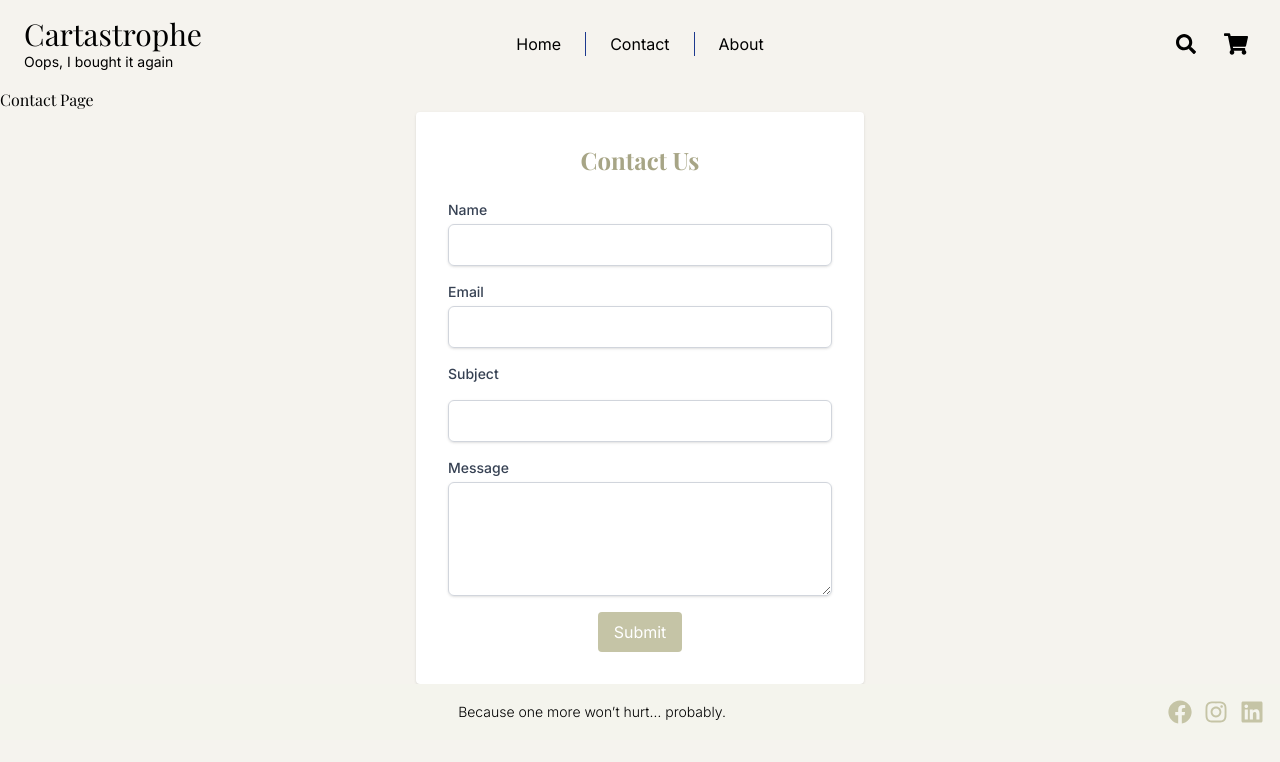
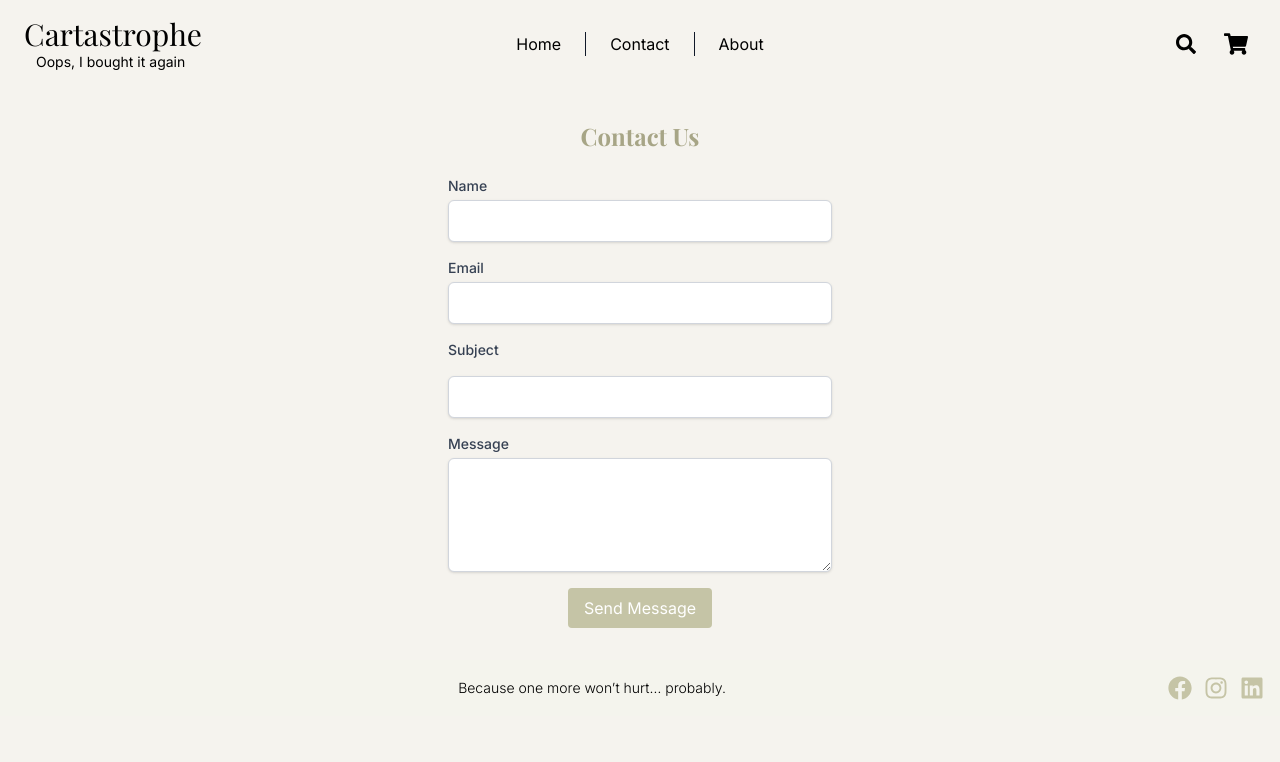
Before and after one commit to Andlie94/Cartastrophe-JSFW, a Next.js app: page /contact in a window 1280 px wide. Shown: the top 762 px of the page. Built offline with nearby package versions, Linux system fonts and the light colour scheme.

Commit message:
fix header

```diff
--- a/app/contact/page.tsx
+++ b/app/contact/page.tsx
@@ -5,7 +5,6 @@ import { ContactFields } from "@/components/inputform";
 export default function Contact() {
   return (
     <div>
-      <h1>Contact Page</h1>
       <ContactFields />
     </div>
   );
--- a/components/header.tsx
+++ b/components/header.tsx
@@ -76,15 +76,15 @@ export default function Header() {
           <div className="flex-1 justify-self-start">
             <Link href="/" className="block leading-tight">
               <h1 className="text-2xl md:text-3xl">Cartastrophe</h1>
-              <p className="text-xs md:text-sm">Oops, I bought it again</p>
+              <p className="text-xs md:text-sm ml-1.5 md:ml-3">Oops, I bought it again</p>
             </Link>
           </div>
 
           <nav className="hidden md:flex items-center gap-6 justify-self-center">
             <Link href="/" className="hover:underline">Home</Link>
-            <span className="w-px h-6 bg-blue-900" />
+            <span className="w-px h-6 bg-gray-900" />
             <Link href="/contact" className="hover:underline">Contact</Link>
-            <span className="w-px h-6 bg-blue-900" />
+            <span className="w-px h-6 bg-gray-900" />
             <Link href="/about" className="hover:underline">About</Link>
           </nav>
 
--- a/components/inputform.tsx
+++ b/components/inputform.tsx
@@ -25,7 +25,7 @@ export function ContactFields() {
   };
 
   return (
-    <div className="max-w-md mx-auto bg-white p-8 rounded shadow">
+    <div className="max-w-md mx-auto p-8 rounded">
       <h2 className="text-2xl font-bold mb-6 text-center">Contact Us</h2>
       <form onSubmit={handleSubmit} className="space-y-4">
         <div>
@@ -33,7 +33,7 @@ export function ContactFields() {
             htmlFor="name"
             className="block text-sm font-medium text-gray-700"
           >
-            Name
+            <p>Name</p>
           </label>
           <input
             type="text"
@@ -43,7 +43,7 @@ export function ContactFields() {
             required
             value={name}
             onChange={(e) => setName(e.target.value)}
-            className="mt-1 block w-full border border-gray-300 rounded-md shadow-sm p-2 focus:ring-[#C5C4A6] focus:border-[#C5C4A6]"
+            className="mt-1 block w-full border border-gray-300 rounded-md shadow-sm p-2 focus:ring-[#ffffff] focus:border-[#C5C4A6] bg-white"
           />
         </div>
 
@@ -52,7 +52,7 @@ export function ContactFields() {
             htmlFor="email"
             className="block text-sm font-medium text-gray-700"
           >
-            Email
+          <p>Email</p>
           </label>
           <input
             type="email"
@@ -61,14 +61,14 @@ export function ContactFields() {
             required
             value={email}
             onChange={(e) => setEmail(e.target.value)}
-            className="mt-1 block w-full border border-gray-300 rounded-md shadow-sm p-2 focus:ring-[#C5C4A6] focus:border-[#C5C4A6]"
+            className="mt-1 block w-full border border-gray-300 rounded-md shadow-sm p-2 focus:ring-[#C5C4A6] focus:border-[#C5C4A6] bg-white"
           />
         </div>
         <label
           htmlFor="subject"
           className="block text-sm font-medium text-gray-700"
         >
-          Subject
+         <p>Subject</p>
         </label>
         <input
           type="text"
@@ -78,7 +78,7 @@ export function ContactFields() {
           required
           value={subject}
           onChange={(e) => setSubject(e.target.value)}
-          className="mt-1 block w-full border border-gray-300 rounded-md shadow-sm p-2 focus:ring-[#C5C4A6] focus:border-[#C5C4A6]"
+          className="mt-1 block w-full border border-gray-300 rounded-md shadow-sm p-2 focus:ring-[#C5C4A6] focus:border-[#C5C4A6] bg-white"
         />
 
         <div>
@@ -86,7 +86,7 @@ export function ContactFields() {
             htmlFor="message"
             className="block text-sm font-medium text-gray-700"
           >
-            Message
+            <p>Message</p>
           </label>
           <textarea
             id="message"
@@ -96,7 +96,7 @@ export function ContactFields() {
             required
             value={message}
             onChange={(e) => setMessage(e.target.value)}
-            className="mt-1 block w-full border border-gray-300 rounded-md shadow-sm p-2 focus:ring-[#C5C4A6] focus:border-[#C5C4A6]"
+            className="mt-1 block w-full border border-gray-300 rounded-md shadow-sm p-2 focus:ring-[#C5C4A6] focus:border-[#C5C4A6] bg-white"
           />
         </div>
 
@@ -105,7 +105,7 @@ export function ContactFields() {
             type="submit"
             className="bg-[#C5C4A6] text-white px-4 py-2 rounded hover:bg-[#B0AFA0] transition"
           >
-            Submit
+            <p>Send Message</p>
           </button>
         </div>
       </form>
```
